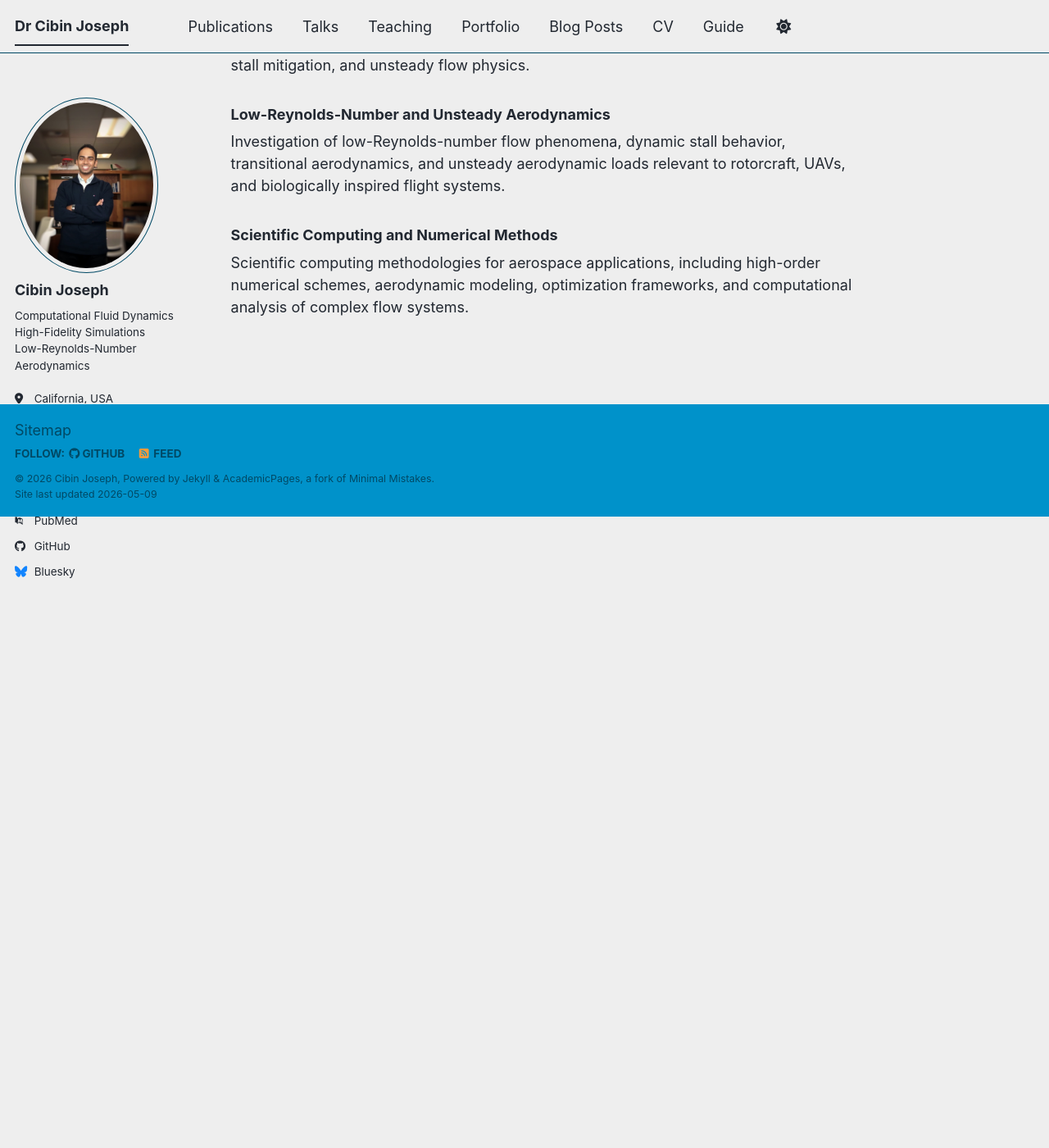
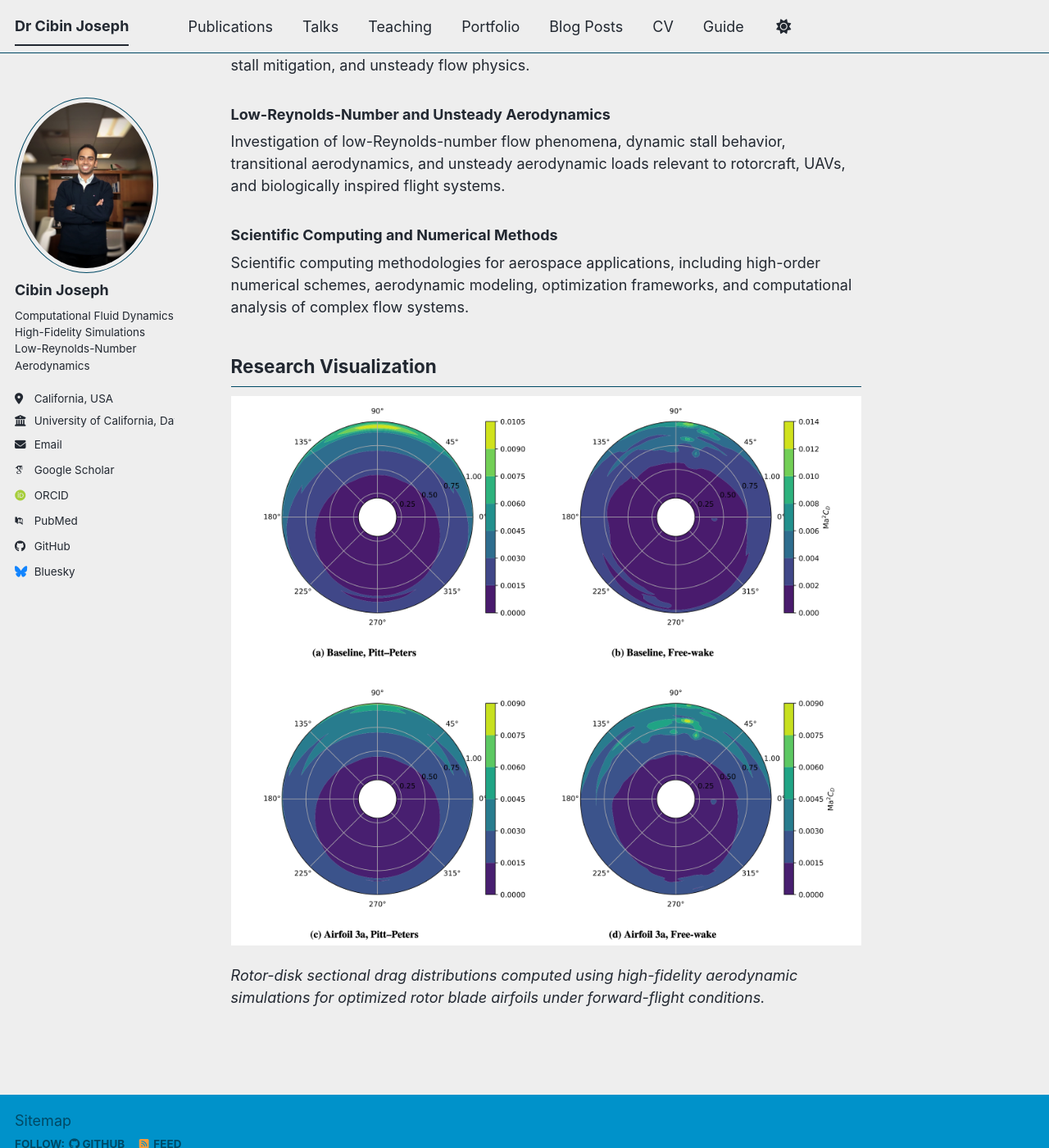
Before and after one commit to ddcruz13/faculty-website-demo, a Jekyll site: the page built from _pages/about.md, in a window 1280 px wide and 1400 px high, scrolled down 592 px. Shown: the whole window at 82% size. Built offline with Jekyll 4.4.1, drawn with Linux system fonts in a browser that asks for light colours; some web fonts are replaced; a script bundle is joined from its source files by our own code; library files that are not in the unit come from our copies; before the commit the page ends 1222 px from its top, so only the background shows below that.

Commit message:
Add Research Visualization section to about page
Added a new section on Research Visualization with an image and description.

```diff
--- a/_pages/about.md
+++ b/_pages/about.md
@@ -22,3 +22,9 @@ Investigation of low-Reynolds-number flow phenomena, dynamic stall behavior, tra
 
 ### Scientific Computing and Numerical Methods
 Scientific computing methodologies for aerospace applications, including high-order numerical schemes, aerodynamic modeling, optimization frameworks, and computational analysis of complex flow systems.
+
+## Research Visualization
+
+![Rotor CFD Simulation](/faculty-website-demo/images/research/rotor-cfd.jpg)
+
+*Rotor-disk sectional drag distributions computed using high-fidelity aerodynamic simulations for optimized rotor blade airfoils under forward-flight conditions.*
```
